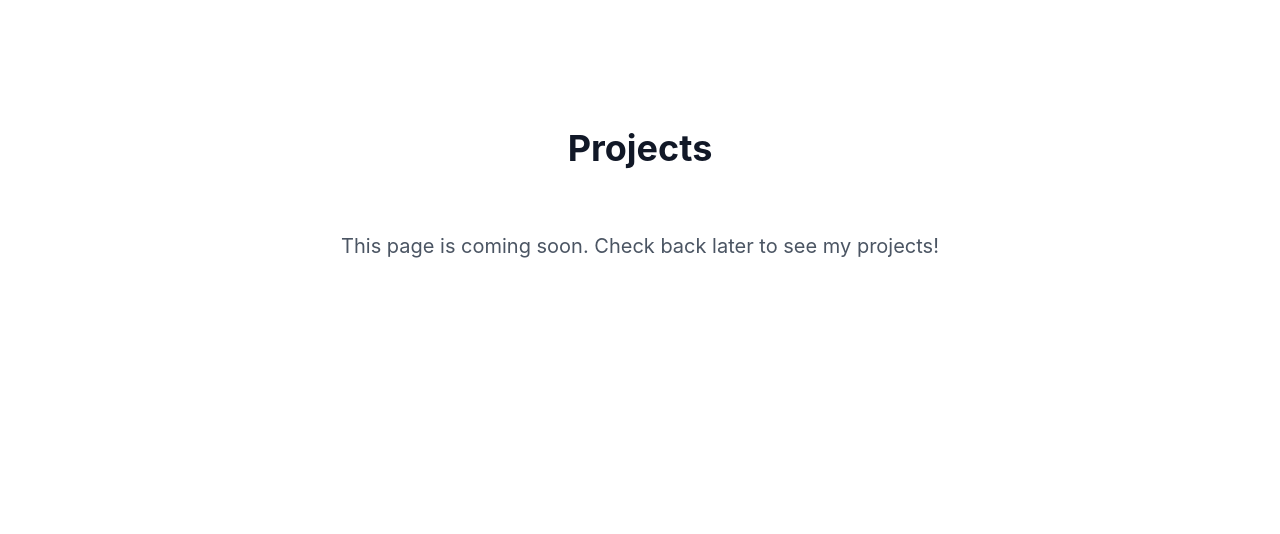
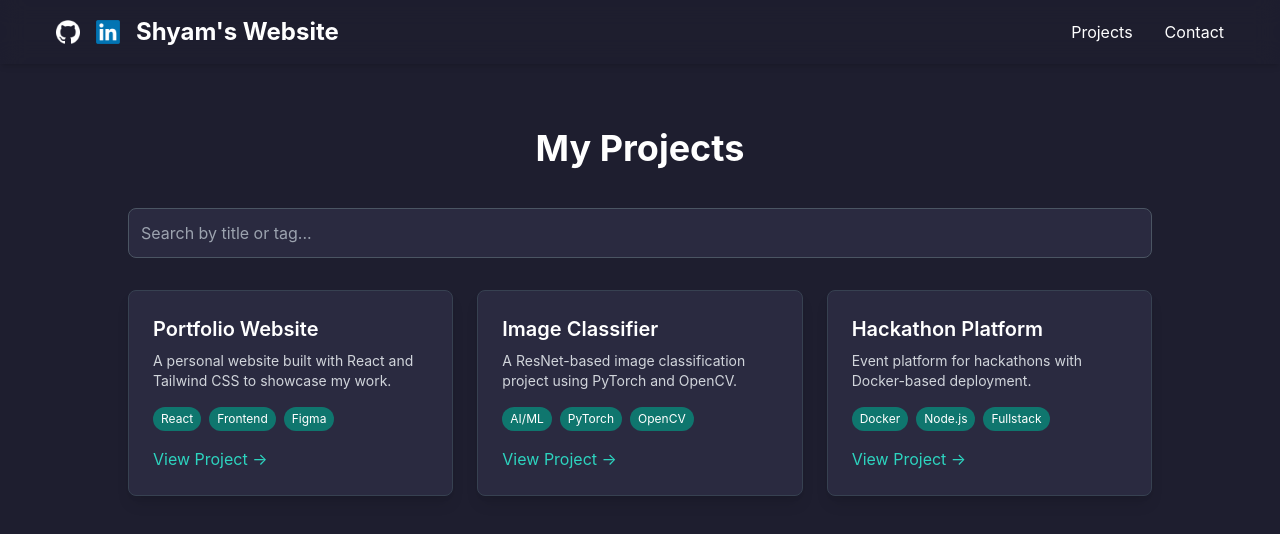
Before and after one commit to Shyam-723/portfolio-website, a React (Vite) app: page /projects in a window 1280 px wide. Shown: the top 534 px of the page. Built offline with nearby package versions, Linux system fonts and the light colour scheme.

Commit message:
updated header and added project page

```diff
--- a/src/components/Header.tsx
+++ b/src/components/Header.tsx
@@ -1,17 +1,23 @@
 import React from 'react';
-import { Link } from 'react-router-dom';
+import { Link, useLocation } from 'react-router-dom';
 import { motion } from 'framer-motion';
 import useScrollPosition from '../hooks/useScrollPosition';
+import githubIcon from '../images/github.png';
+import linkedinIcon from '../images/linkedin.png';
+
 
 const Header = () => {
   const scrollPosition = useScrollPosition();
-  const isVisible = scrollPosition > window.innerHeight * 0.7;
+  const location = useLocation();
+
+  const isHomePage = location.pathname === '/';
+  const isVisible = !isHomePage || scrollPosition > window.innerHeight * 0.7;
 
   return (
     <motion.header
       className={`fixed top-0 left-0 right-0 z-50 px-6 py-4 transition-all duration-500 ease-out-expo ${
         isVisible
-          ? 'bg-white/90 backdrop-blur-md shadow-md'
+        ? 'bg-[#1e1e2f]/80 backdrop-blur-md shadow-md'
           : 'bg-transparent'
       }`}
       initial={{ y: -100, opacity: 0 }}
@@ -22,31 +28,47 @@ const Header = () => {
       transition={{ duration: 0.5, ease: [0.19, 1, 0.22, 1] }}
     >
       <div className="container mx-auto flex justify-between items-center">
-        <Link to="/" className="text-2xl font-bold text-primary-700">
+        {/* Left icons */}
+        <div className="flex items-center space-x-4">
+          <a
+            href="https://github.com/Shyam-723"
+            target="_blank"
+            rel="noopener noreferrer"
+          >
+            <img src={githubIcon} alt="GitHub" className="w-6 h-6 invert" />
+          </a>
+          <a
+            href="https://www.linkedin.com/in/shyam-gupta-626252260/"
+            target="_blank"
+            rel="noopener noreferrer"
+          >
+            <img src={linkedinIcon} alt="LinkedIn" className="w-6 h-6" />
+          </a>
+        </div>
+
+        {/* Site title and nav */}
+        <div className="flex-1 flex justify-between items-center ml-4">
+          <Link to="/" className="text-2xl font-bold text-white">
             Shyam's Website
           </Link>
 
           <nav className="hidden md:flex space-x-8">
-          <Link
-            to="/projects"
-            className="text-gray-800 hover:text-primary-600 transition-colors"
-          >
+            <Link to="/projects" className="text-white hover:text-teal-400 transition-colors">
               Projects
             </Link>
-          <Link
-            to="/contact"
-            className="text-gray-800 hover:text-primary-600 transition-colors"
-          >
+            <Link to="/contact" className="text-white hover:text-teal-400 transition-colors">
               Contact
             </Link>
           </nav>
 
-        <button className="md:hidden text-gray-800">
+          <button className="md:hidden text-white">
             <svg xmlns="http://www.w3.org/2000/svg" className="h-6 w-6" fill="none" viewBox="0 0 24 24" stroke="currentColor">
               <path strokeLinecap="round" strokeLinejoin="round" strokeWidth={2} d="M4 6h16M4 12h16M4 18h16" />
             </svg>
           </button>
         </div>
+      </div>
+
     </motion.header>
   );
 };
--- a/src/pages/Projects.tsx
+++ b/src/pages/Projects.tsx
@@ -1,26 +1,93 @@
-import React, { useEffect } from 'react';
+import React, { useState } from 'react';
 import Header from '../components/Header';
 
+interface Project {
+  title: string;
+  description: string;
+  tags: string[];
+  link: string;
+}
+
+const projects: Project[] = [
+  {
+    title: 'Portfolio Website',
+    description: 'A personal website built with React and Tailwind CSS to showcase my work.',
+    tags: ['React', 'Frontend', 'Figma'],
+    link: 'https://github.com/yourname/portfolio-site'
+  },
+  {
+    title: 'Image Classifier',
+    description: 'A ResNet-based image classification project using PyTorch and OpenCV.',
+    tags: ['AI/ML', 'PyTorch', 'OpenCV'],
+    link: 'https://github.com/yourname/image-classifier'
+  },
+  {
+    title: 'Hackathon Platform',
+    description: 'Event platform for hackathons with Docker-based deployment.',
+    tags: ['Docker', 'Node.js', 'Fullstack'],
+    link: 'https://github.com/yourname/hackathon-platform'
+  },
+  // Add more projects here...
+];
+
 const Projects = () => {
-  useEffect(() => {
-    document.title = 'Projects | Shyam Gupta';
-  }, []);
+  const [searchQuery, setSearchQuery] = useState('');
+
+  const filteredProjects = projects.filter(project =>
+    project.title.toLowerCase().includes(searchQuery.toLowerCase()) ||
+    project.tags.some(tag => tag.toLowerCase().includes(searchQuery.toLowerCase()))
+  );
 
   return (
-    <div className="min-h-screen bg-white">
+    <div className="min-h-screen bg-[#1e1e2f] text-white px-4 pt-32 pb-12">
       <Header />
+      <div className="max-w-5xl mx-auto">
+        <h1 className="text-4xl font-bold text-center mb-10">My Projects</h1>
 
-      <main className="pt-32 pb-20">
-        <div className="container mx-auto px-4">
-          <h1 className="text-4xl font-bold text-center mb-16">Projects</h1>
+        <input
+          type="text"
+          placeholder="Search by title or tag..."
+          className="w-full mb-8 p-3 rounded-lg bg-[#2a2a40] text-white placeholder-gray-400 border border-gray-600 focus:outline-none focus:ring-2 focus:ring-teal-500"
+          value={searchQuery}
+          onChange={(e) => setSearchQuery(e.target.value)}
+        />
 
-          <div className="text-center">
-            <p className="text-xl text-gray-600">
-              This page is coming soon. Check back later to see my projects!
+        <div className="grid gap-6 sm:grid-cols-2 lg:grid-cols-3">
+          {filteredProjects.map((project, index) => (
+            <div
+              key={index}
+              className="bg-[#2a2a40] rounded-lg p-6 shadow-lg border border-gray-700"
+            >
+              <h2 className="text-xl font-semibold mb-2">{project.title}</h2>
+              <p className="text-sm text-gray-300 mb-4">{project.description}</p>
+              <div className="flex flex-wrap gap-2 mb-4">
+                {project.tags.map((tag, idx) => (
+                  <span
+                    key={idx}
+                    className="bg-teal-700 text-xs px-2 py-1 rounded-full"
+                  >
+                    {tag}
+                  </span>
+                ))}
+              </div>
+              <a
+                href={project.link}
+                target="_blank"
+                rel="noopener noreferrer"
+                className="text-teal-400 hover:underline"
+              >
+                View Project →
+              </a>
+            </div>
+          ))}
+
+          {filteredProjects.length === 0 && (
+            <p className="col-span-full text-center text-gray-400">
+              No projects found matching your search.
             </p>
-          </div>
+          )}
         </div>
-      </main>
+      </div>
     </div>
   );
 };
```
Also changed, not shown: src/images/github.png (added), src/images/linkedin.png (added). Lines whose indentation alone changed are shown as unchanged.
